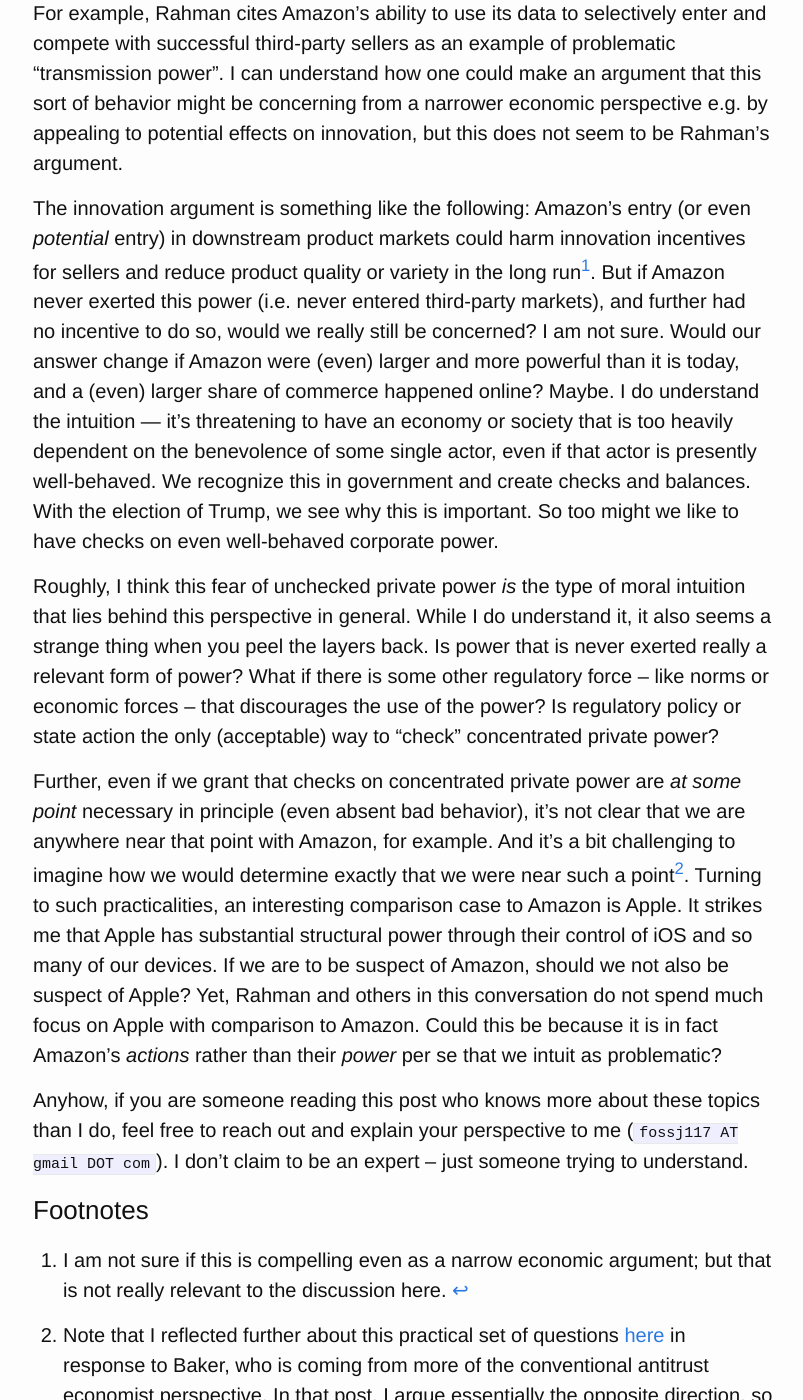
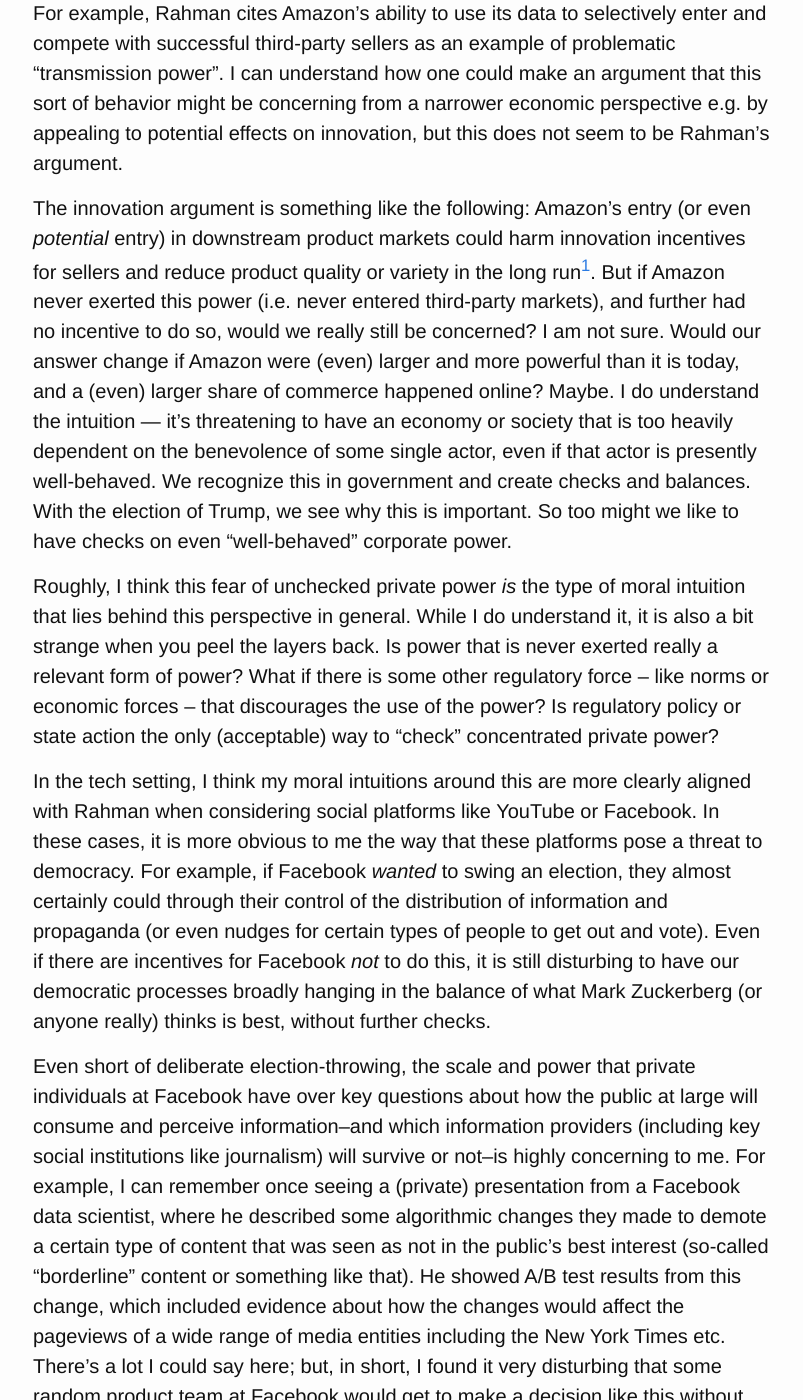
Before and after one commit to Fossj117/fossj117.github.io, a Jekyll site: the page built from _posts/2020-10-22-rahman-corporate-power.md, in a window 1280 px wide and 1400 px high, scrolled down 1508 px. Shown: the whole window, without its empty margins (237-1040 px from the left). Built offline with Jekyll 4.4.1, drawn with Linux system fonts in a browser that asks for light colours; a script that is not in the unit is left out; comment, search, counter and statistics services are not loaded; some of the changed text lies outside the part shown.

Commit message:
update rahman

```diff
--- a/_posts/2020-10-22-rahman-corporate-power.md
+++ b/_posts/2020-10-22-rahman-corporate-power.md
@@ -1,6 +1,6 @@
 ---
 layout: post
-title: "Is excessive corporate power per se problematic?"
+title: "Is Excessive Corporate Power per se Problematic?"
 date: 2020-09-30
 latex: true
 mathjax: true
@@ -23,16 +23,16 @@
 
 For example, Rahman cites Amazon’s ability to use its data to selectively enter and compete with successful third-party sellers as an example of problematic “transmission power”. I can understand how one could make an argument that this sort of behavior might be concerning from a narrower economic perspective e.g. by appealing to potential effects on innovation, but this does not seem to be Rahman’s argument.
 
-The innovation argument is something like the following: Amazon’s entry (or even *potential* entry) in downstream product markets could harm innovation incentives for sellers and reduce product quality or variety in the long run[^1]. But if Amazon never exerted this power (i.e. never entered third-party markets), and further had no incentive to do so, would we really still be concerned? I am not sure. Would our answer change if Amazon were (even) larger and more powerful than it is today, and a (even) larger share of commerce happened online? Maybe. I do understand the intuition — it’s threatening to have an economy or society that is too heavily dependent on the benevolence of some single actor, even if that actor is presently well-behaved. We recognize this in government and create checks and balances. With the election of Trump, we see why this is important. So too might we like to have checks on even well-behaved corporate power.
+The innovation argument is something like the following: Amazon’s entry (or even *potential* entry) in downstream product markets could harm innovation incentives for sellers and reduce product quality or variety in the long run[^1]. But if Amazon never exerted this power (i.e. never entered third-party markets), and further had no incentive to do so, would we really still be concerned? I am not sure. Would our answer change if Amazon were (even) larger and more powerful than it is today, and a (even) larger share of commerce happened online? Maybe. I do understand the intuition — it’s threatening to have an economy or society that is too heavily dependent on the benevolence of some single actor, even if that actor is presently well-behaved. We recognize this in government and create checks and balances. With the election of Trump, we see why this is important. So too might we like to have checks on even "well-behaved" corporate power.
 
-Roughly, I think this fear of unchecked private power *is* the type of moral intuition that lies behind this perspective in general. While I do understand it, it also seems a strange thing when you peel the layers back. Is power that is never exerted really a relevant form of power? What if there is some other regulatory force -- like norms or economic forces -- that discourages the use of the power? Is regulatory policy or state action the only (acceptable) way to "check" concentrated private power?
+Roughly, I think this fear of unchecked private power *is* the type of moral intuition that lies behind this perspective in general. While I do understand it, it is also a bit strange when you peel the layers back. Is power that is never exerted really a relevant form of power? What if there is some other regulatory force -- like norms or economic forces -- that discourages the use of the power? Is regulatory policy or state action the only (acceptable) way to "check" concentrated private power?
 
-Further, even if we grant that checks on concentrated private power are *at some point* necessary in principle (even absent bad behavior), it’s not clear that we are anywhere near that point with Amazon, for example. And it’s a bit challenging to imagine how we would determine exactly that we were near such a point[^2]. Turning to such practicalities, an interesting comparison case to Amazon is Apple. It strikes me that Apple has substantial structural power through their control of iOS and so many of our devices. If we are to be suspect of Amazon, should we not also be suspect of Apple? Yet, Rahman and others in this conversation do not spend much focus on Apple with comparison to Amazon. Could this be because it is in fact Amazon’s *actions* rather than their *power* per se that we intuit as problematic?
+In the tech setting, I think my moral intuitions around this are more clearly aligned with Rahman when considering social platforms like YouTube or Facebook. In these cases, it is more obvious to me the way that these platforms pose a threat to democracy. For example, if Facebook *wanted* to swing an election, they almost certainly could through their control of the distribution of information and propaganda (or even nudges for certain types of people to get out and vote). Even if there are incentives for Facebook *not* to do this, it is still disturbing to have our democratic processes broadly hanging in the balance of what Mark Zuckerberg (or anyone really) thinks is best, without further checks.
+
+Even short of deliberate election-throwing, the scale and power that private individuals at Facebook have over key questions about how the public at large will consume and perceive information--and which information providers (including key social institutions like journalism) will survive or not--is highly concerning to me. For example, I can remember once seeing a (private) presentation from a Facebook data scientist, where he described some algorithmic changes they made to demote a certain type of content that was seen as not in the public's best interest (so-called "borderline" content or something like that). He showed A/B test results from this change, which included evidence about how the changes would affect the pageviews of a wide range of media entities including the New York Times etc. There's a lot I could say here; but, in short, I found it very disturbing that some random product team at Facebook would get to make a decision like this without oversight, despite so many broad social consequences. And for me, I think that that intuition applies regardless of whether that particular product team consistently made decisions I thought were in the public interest or not.
 
 Anyhow, if you are someone reading this post who knows more about these topics than I do, feel free to reach out and explain your perspective to me (`fossj117 AT gmail DOT com`). I don't claim to be an expert -- just someone trying to understand.
 
 ## Footnotes
 
 [^1]: I am not sure if this is compelling even as a narrow economic argument; but that is not really relevant to the discussion here.
-
-[^2]: Note that I reflected further about this practical set of questions [here](https://jeffreyfossett.com/2020/06/18/baker-political-antitrust.html) in response to Baker, who is coming from more of the conventional antitrust economist perspective. In that post, I argue essentially the opposite direction, so I am really not so sure where I stand on these themes.
```
